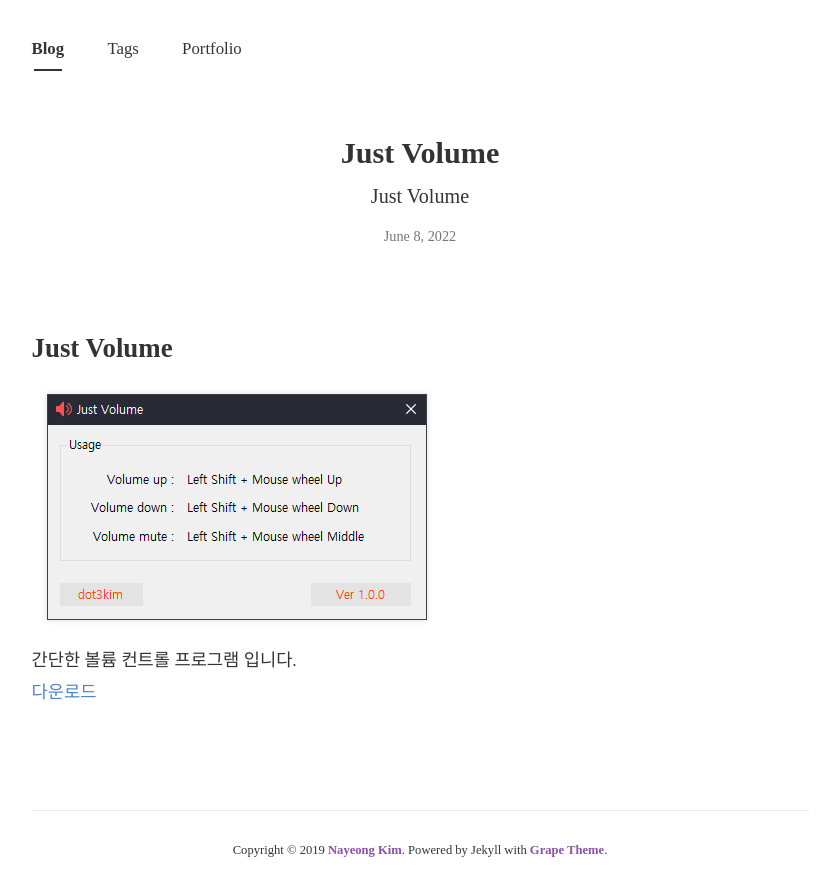
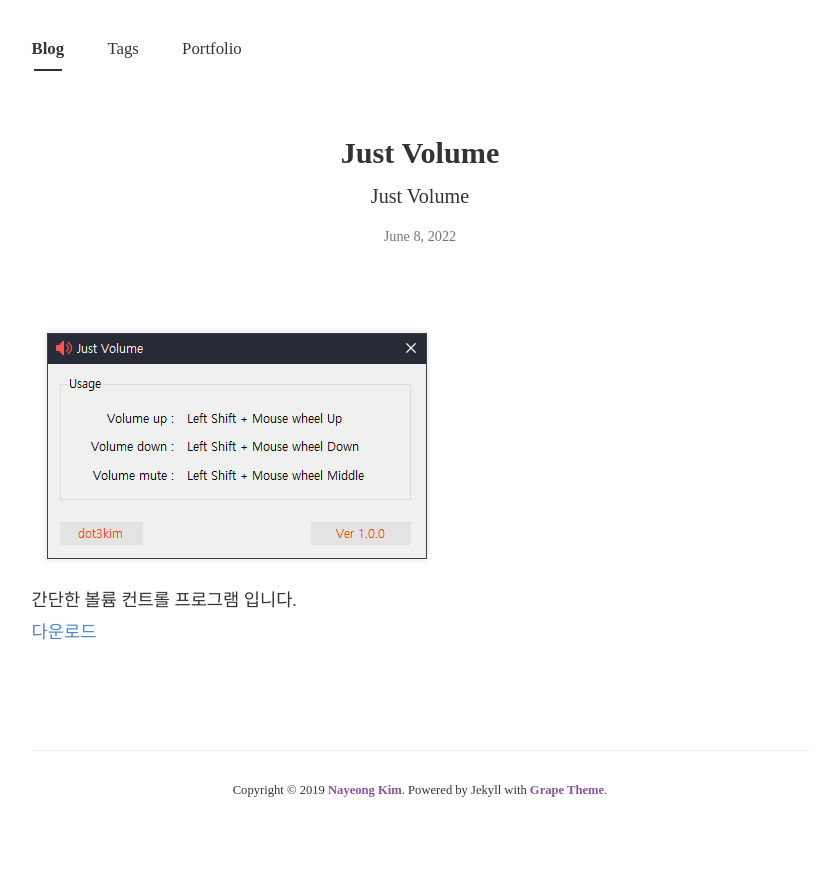
Before and after one commit to Dot3Kim/dot3kim.github.io, a Jekyll site: the page built from _posts/2022-06-08-JustVolume.md, in a window 1280 px wide. Shown: the top 896 px of the page, without its empty margins (220-1060 px from the left). Built offline with Jekyll 4.4.1, drawn with Linux system fonts in a browser that asks for light colours; nearby versions of some CDN libraries; some web fonts are replaced.

Commit message:
Update 2022-06-08-JustVolume.md

```diff
--- a/_posts/2022-06-08-JustVolume.md
+++ b/_posts/2022-06-08-JustVolume.md
@@ -7,9 +7,6 @@ author: Dot3Kim
 comments : False
 ---
 
-
-## Just Volume
-
 ![이미지1]({{ site.baseurl }}/assets/img/JustVolume.png)
 
 간단한 볼륨 컨트롤 프로그램 입니다.
```
